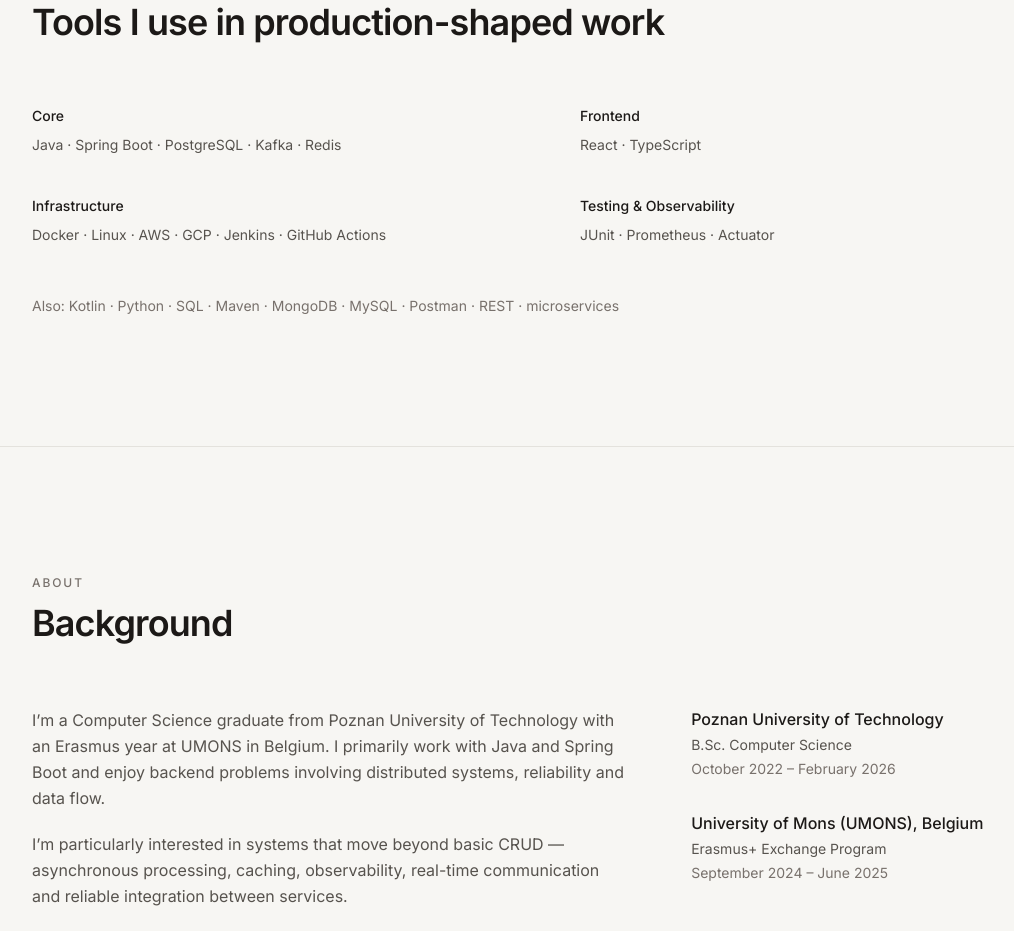
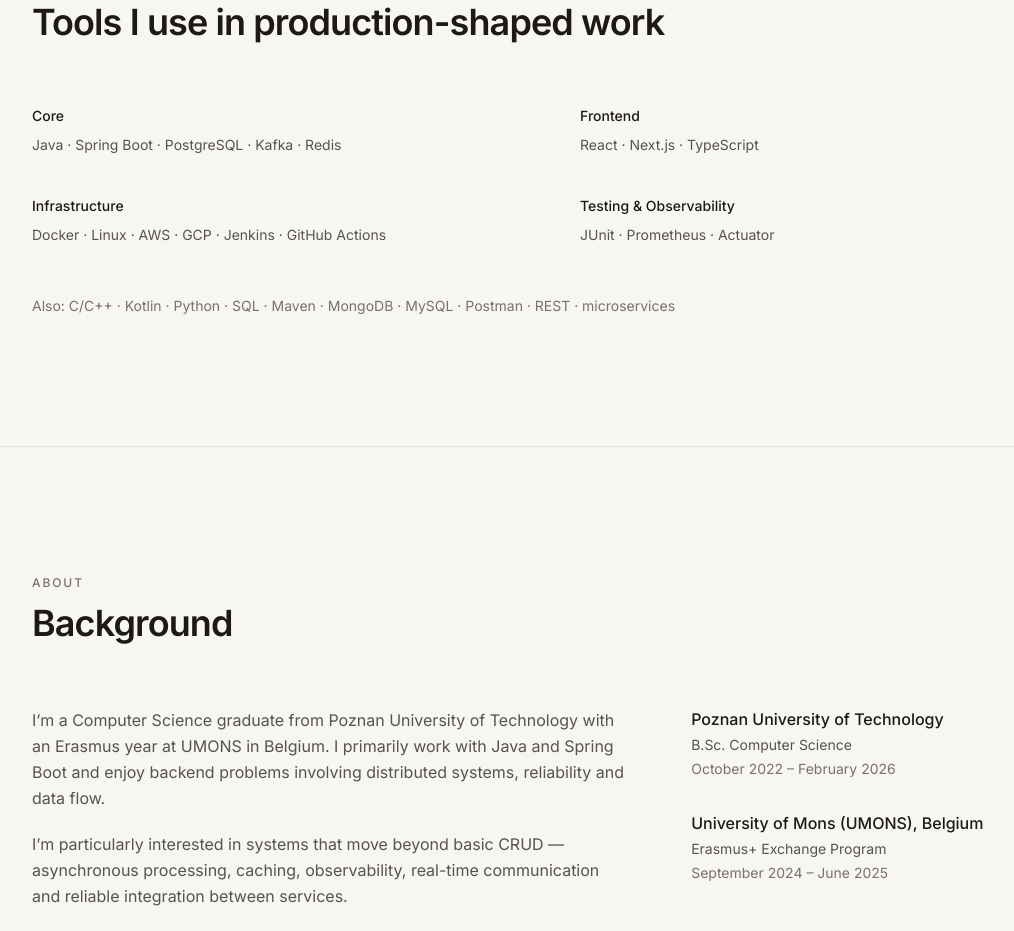
Before and after one commit to MarkOmelyanenko/portfolio-page, a React (Vite) app: page / in a window 1280 px wide. Shown: the part 4460-5391 px from the top of the page, without its empty margins (80-1094 px from the left). Built offline with nearby package versions, Linux system fonts and the light colour scheme.

Commit message:
add additionl skills

```diff
--- a/src/data/technologies.js
+++ b/src/data/technologies.js
@@ -5,7 +5,7 @@
   },
   {
     title: "Frontend",
-    items: ["React", "TypeScript"],
+    items: ["React", "Next.js", "TypeScript"],
   },
   {
     title: "Infrastructure",
@@ -18,6 +18,7 @@
 ];
 
 export const secondaryTechnologies = [
+  "C/C++",
   "Kotlin",
   "Python",
   "SQL",
```
